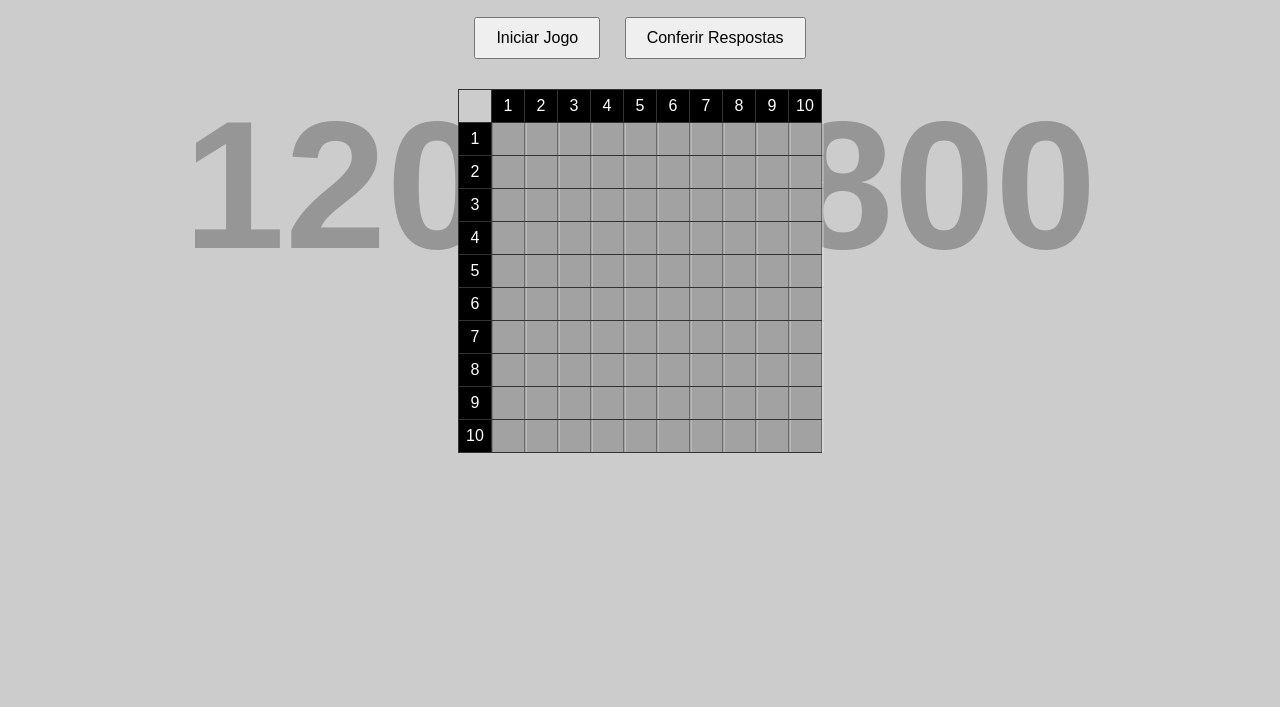
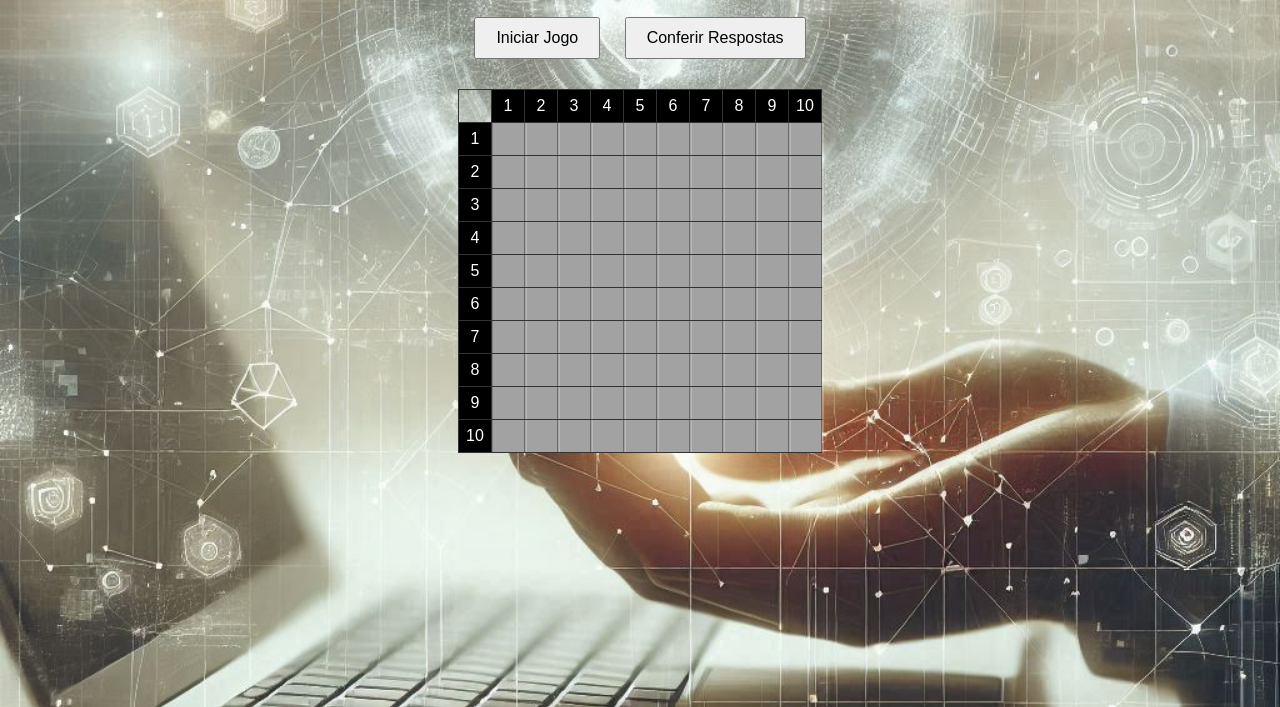
Before and after one commit to storyboardppd/ppd, a plain HTML site: page index.html in a window 1280 px wide. Shown: the part 93-800 px from the top of the page. Drawn offline with Linux system fonts and the light colour scheme; placeholder pictures from the web are drawn by us.

Commit message:
Update index.html

```diff
--- a/index.html
+++ b/index.html
@@ -7,7 +7,7 @@
     <style>
         body {
             font-family: Arial, sans-serif;
-            background-image: url('https://via.placeholder.com/1200x800'); /* Substitua pela URL da imagem desejada */
+            background-image: url('https://storyboardppd.github.io/ppd/fundo_1.jpeg'); /* Substitua pela URL da imagem desejada */
             background-size: cover;
             background-position: center;
             color: #333;
```
